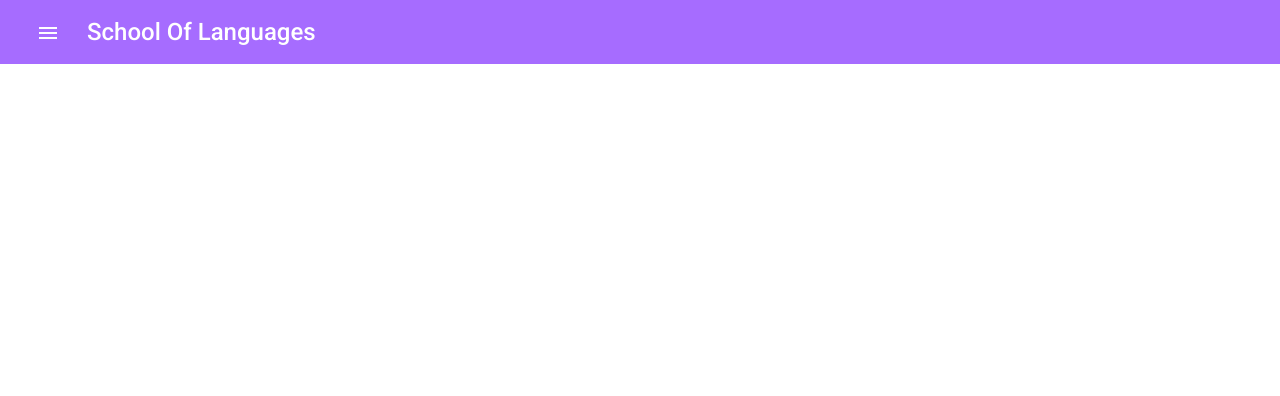
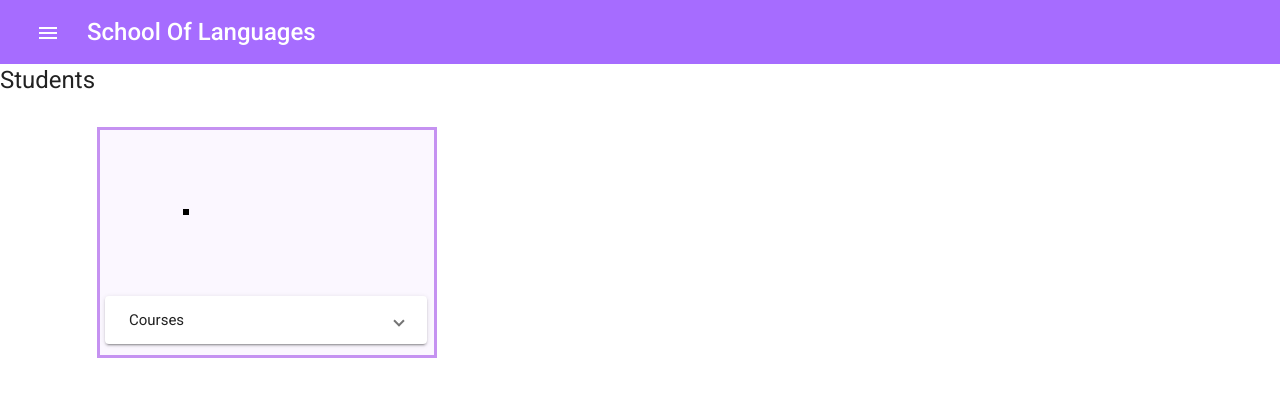
Before and after one commit to Kris28606/Angular-SchoolOfLanguages, an Angular app: page /student in a window 1280 px wide. Before the commit this address led to /. Shown: the top 396 px of the page. Built offline with nearby package versions, Linux system fonts and the light colour scheme.

Commit message:
Dodata komponenta za prikaz korisnika

```diff
--- a/src/app/app-routing.module.ts
+++ b/src/app/app-routing.module.ts
@@ -2,6 +2,7 @@ import { NgModule } from '@angular/core';
 import { RouterModule, Routes } from '@angular/router';
 import { CourseComponent } from './course/componenets/course/course.component';
 import { HomeComponent } from './home/home.component';
+import { StudentComponent } from './student/components/student/student.component';
 import { NewTeacherComponent } from './teacher/components/newTeacher/new-teacher/new-teacher.component';
 import { TeacherComponent } from './teacher/components/teacher.component';
 
@@ -20,6 +21,9 @@ const routes: Routes = [
   },
   {
     path: 'update-teacher/:id', component: NewTeacherComponent
+  },
+  {
+    path: 'student', component: StudentComponent
   }
 ];
 
--- a/src/app/course/componenets/course/course.component.css
+++ b/src/app/course/componenets/course/course.component.css
@@ -36,6 +36,10 @@ td,th{
     padding-bottom: 15px;
 }
 
+td {
+    justify-content: center;
+}
+
 #newButton:hover{
     background-color: #cd86ff;
     height: 110%;
--- a/src/app/course/componenets/course/course.component.html
+++ b/src/app/course/componenets/course/course.component.html
@@ -12,6 +12,7 @@
                 <th>Price</th>
                 <th>Start date</th>
                 <th>End date</th>
+                <th>Photo</th>
             </tr>
         </thead>
         <tbody>
@@ -20,6 +21,7 @@
                 <td>{{course.price}}</td>
                 <td>{{course.startDate | date: 'dd.MM.yyyy.'}}</td>
                 <td>{{course.endDate | date:'dd.MM.yyyy.'}}</td>
+                <td><img src="https://th.bing.com/th/id/R.f0372937fd055d3c20ec01ba68491ecb?rik=1G1Ew74Uemmb2Q&pid=ImgRaw&r=0" style="width: 40px; height: 40px;"></td>
                 <td>
                     <button (click)="updateCourse(course)" class="btn btn-info">Update</button>
                     <!-- <button (click)="deleteCourse(course.id)" class="btn btn-danger">Delete</button> -->
--- a/src/app/menu/side-nav/sidenav.component.html
+++ b/src/app/menu/side-nav/sidenav.component.html
@@ -11,10 +11,13 @@
                 <mat-icon fontIcon="home" style="color: white;"></mat-icon><p routerLink="/home">Home</p>
             </mat-list-item>
             <mat-list-item>
-                <mat-icon style="color: white;">language</mat-icon><p routerLink="/course">Course</p>
+                <mat-icon style="color: white;">school</mat-icon><p routerLink="/course">Courses</p>
             </mat-list-item>
             <mat-list-item>
-                <mat-icon style="color: white;">persone</mat-icon><p routerLink="/teacher">Teacher</p>
+                <mat-icon style="color: white;">business</mat-icon><p routerLink="/teacher">Teachers</p>
+            </mat-list-item>
+            <mat-list-item>
+                <mat-icon style="color: white;">group</mat-icon><p routerLink="/student">Students</p>
             </mat-list-item>
         </mat-list>
     </mat-sidenav>
--- /dev/null
+++ b/src/app/student/components/student/student.component.css
@@ -0,0 +1,43 @@
+.container {
+    display: grid;
+    grid-template-columns: repeat(auto-fit, 370px);
+  }
+
+  .item {
+    margin: 15px;
+    background: #fbf7ff;
+    border: 3px solid #c592f1;
+    color: #000000;
+    padding: 5px;
+  }
+
+  #slika {
+    margin: auto;
+  }
+
+  img{
+    border: 3px solid #000000;
+  }
+
+
+  .row{
+    margin-top: 15px;
+  }
+  .kursevi {
+    display: grid;
+    height: 60px;
+    justify-content: left;
+    align-items: center;
+    font-size: larger;
+  }
+
+  .red {
+    display: grid;
+    grid-template-columns: 50% 50%;
+    height: 150px;
+    justify-content: center;
+    align-items: center;
+    font-size: x-large;
+    text-align: center;
+    margin-bottom: 5px;
+  }
--- /dev/null
+++ b/src/app/student/components/student/student.component.html
@@ -0,0 +1,26 @@
+<h1>Students</h1>
+<div class="container">
+    <div class="item">
+        <div class="red">
+            <div id="slika">
+                <img src="">
+            </div>
+            <div class="row">
+                <p style="font-size: xx-large"></p>
+                <p style="font-size: xx-large;"></p>
+                <p style="font-size: medium; margin-top: 14px"></p>
+            </div>
+        </div>
+        <div class="kursevi">
+            <mat-expansion-panel (opened)="panelOpenState = true"
+                    (closed)="panelOpenState = false" style="width: 253%">
+            <mat-expansion-panel-header>
+                <mat-panel-title>
+                    Courses
+                </mat-panel-title>
+            </mat-expansion-panel-header>
+            <p></p>
+            </mat-expansion-panel>
+        </div>
+    </div>
+</div>
--- /dev/null
+++ b/src/app/student/components/student/student.component.ts
@@ -0,0 +1,16 @@
+import { Component, OnInit } from '@angular/core';
+
+@Component({
+  selector: 'app-student',
+  templateUrl: './student.component.html',
+  styleUrls: ['./student.component.css']
+})
+export class StudentComponent implements OnInit {
+
+  constructor() { }
+  panelOpenState = false;
+
+  ngOnInit(): void {
+  }
+
+}
--- a/src/app/teacher/components/teacher.component.html
+++ b/src/app/teacher/components/teacher.component.html
@@ -12,7 +12,7 @@
                 <th>Last name</th>
                 <th>Address</th>
                 <th>Contact</th>
-                <th>City</th>
+                <th>City</th>n
                 <th>Courses</th>
             </tr>
         </thead>
@@ -20,8 +20,8 @@
             <tr *ngFor="let teacher of teachers">
                 <td>{{teacher.first_name}}</td>
                 <td>{{teacher.last_name}}</td>
+                <td>{{teacher.address}}</td>
                 <td>{{teacher.contact}}</td>
-                <td>{{teacher.address}}</td>
                 <td>{{teacher.city.name}}</td>
                 <td>{{teacher.content}}</td>
                 <td>
```
Also changed, not shown: src/app/app.module.ts (+6 -2 lines), 1 other file (tests, documents, lock files or other folders).
